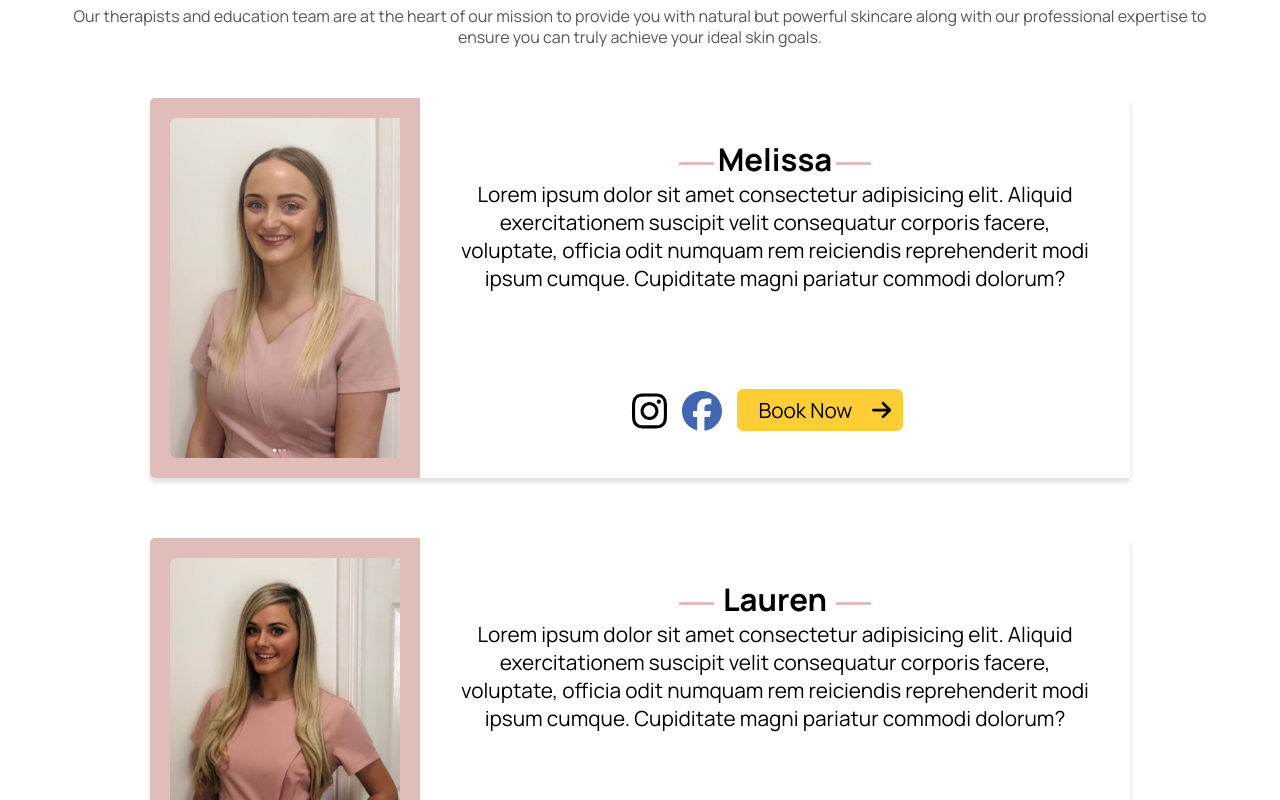
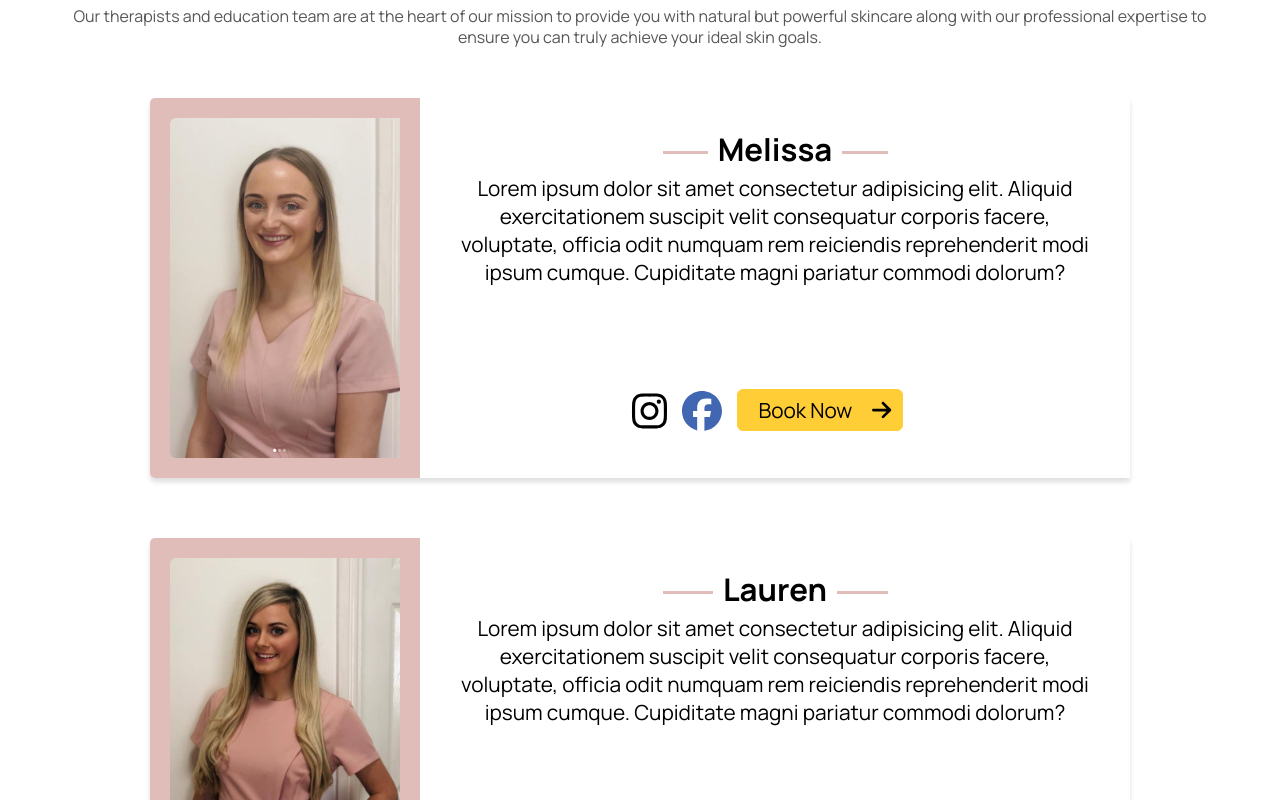
Before and after one commit to harveybland/auroraBeauty, an Angular app: page /about in a window 1280 px wide. Shown: the part 700-1500 px from the top of the page. Built offline with nearby package versions, Linux system fonts and the light colour scheme.

Commit message:
Fixed bars next to text

```diff
--- a/src/app/ui/about/about.component.html
+++ b/src/app/ui/about/about.component.html
@@ -36,7 +36,7 @@
     </div>
     <div class="employee-info">
       <div>
-        <h2>Melissa</h2>
+        <h2><span>Melissa</span></h2>
         <p>
           Lorem ipsum dolor sit amet consectetur adipisicing elit. Aliquid
           exercitationem suscipit velit consequatur corporis facere, voluptate,
@@ -74,7 +74,7 @@
     </div>
     <div class="employee-info">
       <div>
-        <h2>Lauren</h2>
+        <h2><span>Lauren</span></h2>
         <p>
           Lorem ipsum dolor sit amet consectetur adipisicing elit. Aliquid
           exercitationem suscipit velit consequatur corporis facere, voluptate,
@@ -109,7 +109,7 @@
     </div>
     <div class="employee-info">
       <div>
-        <h2>Alice</h2>
+        <h2><span>Alice</span></h2>
         <p>
           Lorem ipsum dolor sit amet consectetur adipisicing elit. Aliquid
           exercitationem suscipit velit consequatur corporis facere, voluptate,
@@ -144,7 +144,7 @@
     </div>
     <div class="employee-info">
       <div>
-        <h2>Donna</h2>
+        <h2><span>Donna</span></h2>
         <p>
           Lorem ipsum dolor sit amet consectetur adipisicing elit. Aliquid
           exercitationem suscipit velit consequatur corporis facere, voluptate,
--- a/src/app/ui/about/about.component.scss
+++ b/src/app/ui/about/about.component.scss
@@ -94,25 +94,20 @@
   border-top-right-radius: 5px;
   border-bottom-right-radius: 5px;
   background-color: #fff;
-  h2 {
-    position: relative;
-    &::before {
-      content: "";
-      position: absolute;
-      width: 35px;
-      height: 3px;
-      background-color: #e0bdb9;
-      top: 57%;
-      left: 219px;
-    }
-    &::after {
-      content: "";
-      position: absolute;
-      width: 35px;
-      height: 3px;
-      background-color: #e0bdb9;
-      top: 57%;
-      right: 219px;
+  div:nth-child(1) {
+    display: flex;
+    align-items: center;
+    flex-direction: column;
+    h2 {
+      width: 225px;
+      text-align: center;
+      border-bottom: 3px solid #e0bdb9;
+      line-height: 0.1em;
+      margin: 10px 0 20px;
+      span {
+        background: #fff;
+        padding: 0 10px;
+      }
     }
   }
 }
```
